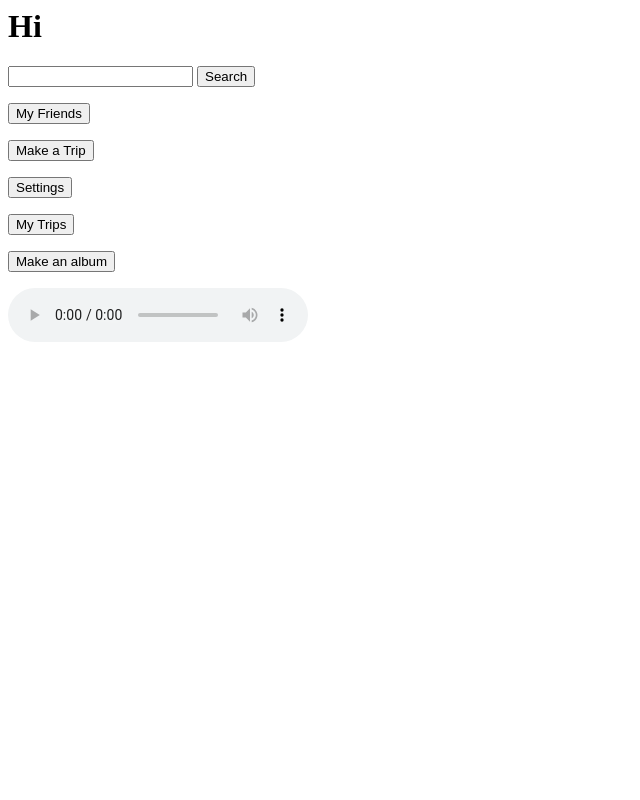
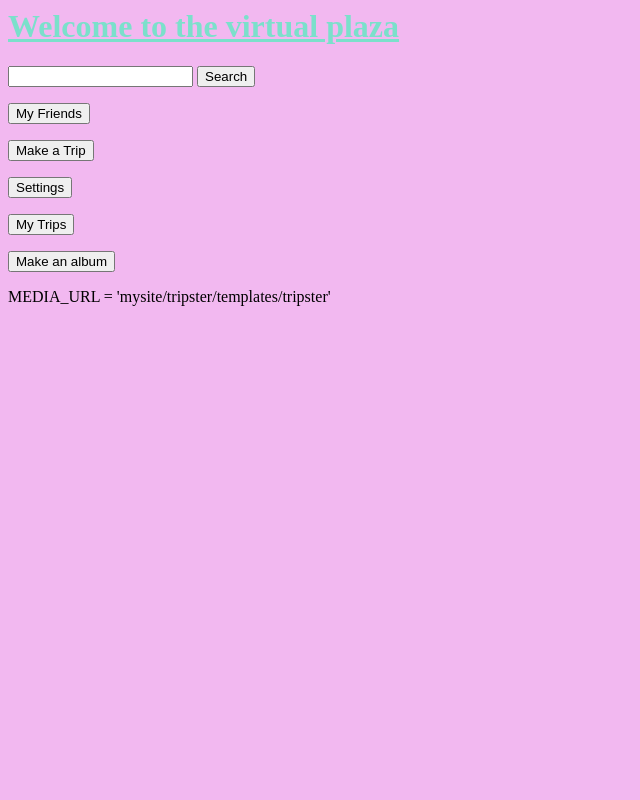
Before and after one commit to brechang/tripster, a Django app: template mysite/tripster/templates/tripster/home.html in a window 1280 px wide. Shown: the whole page, without its empty margins (0-640 px from the left). Run offline with Django 3.2, Linux system fonts and the light colour scheme; the template is opened without the code that fills it, so the values that code supplies are empty.

Commit message:
testing css and audio

```diff
--- /dev/null
+++ b/mysite/tripster/static/tripster/style.css
@@ -0,0 +1,7 @@
+body {
+    background-color: #F2B8F0
+}
+
+h1 {
+    color: #7BE0CB
+}
--- a/mysite/tripster/templates/tripster/home.html
+++ b/mysite/tripster/templates/tripster/home.html
@@ -1,4 +1,7 @@
-<h1>Hi</h1>
+{% load staticfiles %}
+<link rel="stylesheet" type="text/css" href="{% static 'tripster/style.css' %}" />
+
+<h1><u>Welcome to the virtual plaza</u></h1>
 
 <form action="{% url 'search' %}" method="post">
     {% csrf_token %}
@@ -31,9 +34,9 @@
     <input type="submit" value="Make an album">
 </form>
 
-<audio autoplay="autoplay" controls="controls">
-   <source src="audio/vaporwave.ogg" />
-   <source src="audio/vaporwave.mp3" />
+MEDIA_URL = 'mysite/tripster/templates/tripster'
+<audio autoplay = "autoplay">
+     <source src="{{MEDIA_URL}}audio/vaporwave.ogg"/>
 </audio>
 
 {% if trips %}
```
